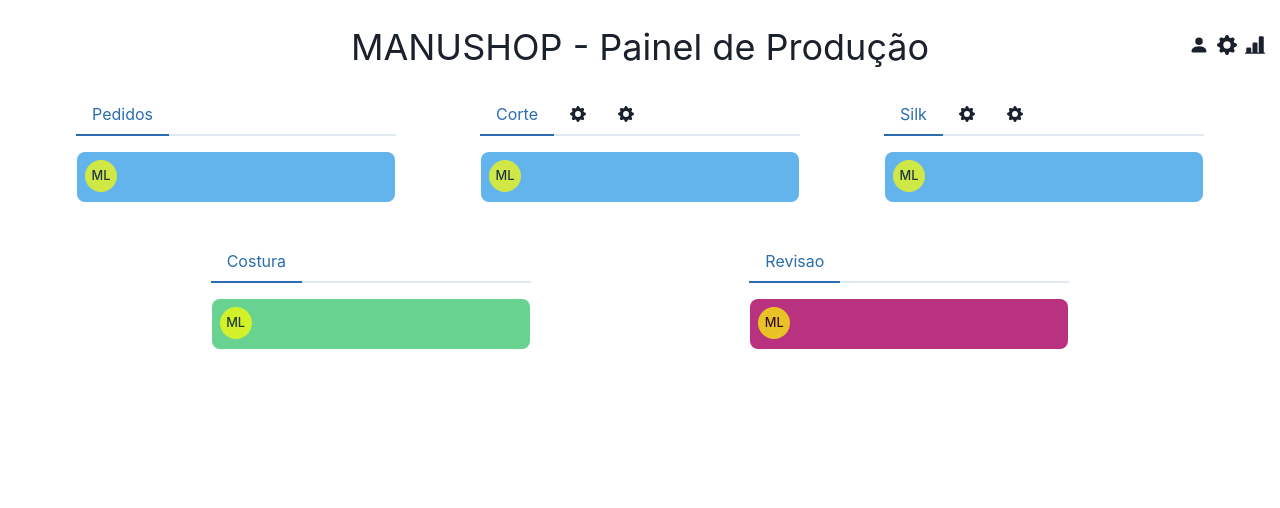
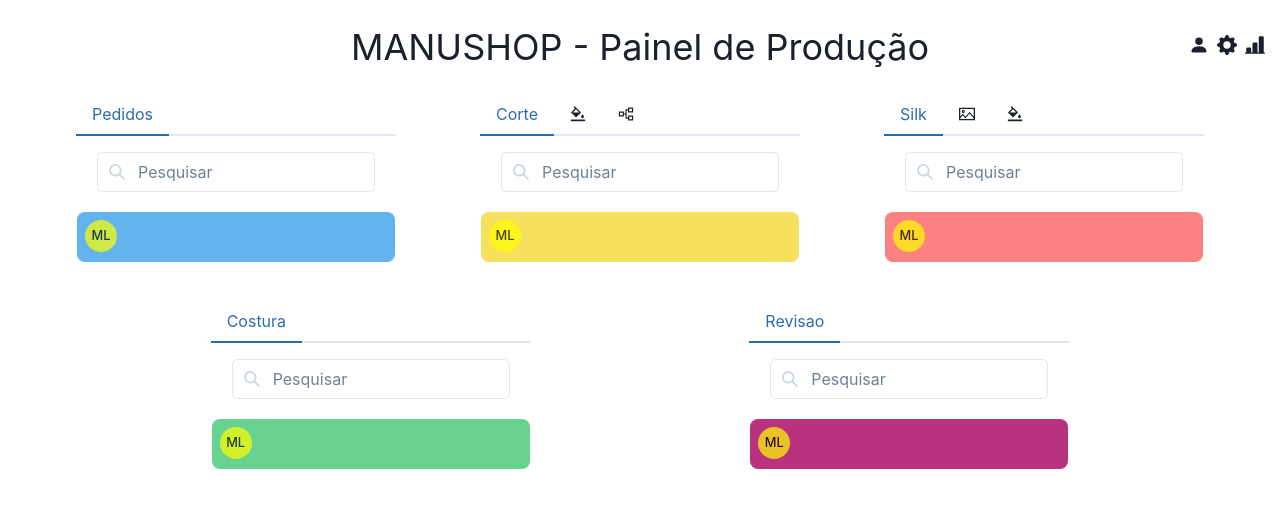
Before and after one commit to conectcoisas/manushop, a React (Vite) app: page / in a window 1280 px wide. Shown: the top 508 px of the page. Built offline with nearby package versions, Linux system fonts and the light colour scheme.

Commit message:
disign aprovado

```diff
--- a/package.json
+++ b/package.json
@@ -9,6 +9,7 @@
     "preview": "vite preview"
   },
   "dependencies": {
+    "@ant-design/icons": "^5.2.6",
     "@chakra-ui/icons": "^2.0.8",
     "@chakra-ui/react": "^2.2.6",
     "@emotion/react": "^11.10.0",
--- a/src/App.css
+++ b/src/App.css
@@ -14,7 +14,7 @@ html, body {
 }
 
 .container {
-    color: rgb(128, 128, 128);
+    color: rgb(255, 95, 95);
     display: flex;
     justify-content: space-between;
 }
--- a/src/App.tsx
+++ b/src/App.tsx
@@ -9,6 +9,7 @@ import { Drawer, Center, Button, Text, DrawerContent, DrawerHeader, Box, Input,
 import { InputLeftAddon, Select, Textarea, DrawerFooter, InputRightAddon } from '@chakra-ui/react'
 import { useDisclosure, ModalOverlay, IconButton  } from '@chakra-ui/react'
 import React from 'react'
+import { BgColorsOutlined, PictureOutlined, PartitionOutlined } from '@ant-design/icons';
 
 
 function App() {
@@ -32,11 +33,10 @@ function App() {
     columnWhithRevisao ]
 
   const [rezize, setResize] = useState(0)
-  const btnSetRezize = (rezizeColumn: any) => { setResize(rezizeColumn);
-    console.log(rezizeColumn)
-  }
+  const btnSetRezize = (rezizeColumn: any) => { setResize(rezizeColumn) }
 
   const [showPedidos, setShowPedidos] = useState(true)
+
   const [showCorte, setShowCorte] = useState(true)
   const [showSilk, setShowSilk] = useState(true)
   const [showCostura, setShowCostura] = useState(true)
@@ -118,25 +118,21 @@ function App() {
                   <TabList>
                     <Tab>Corte</Tab>
                     <Tab>
-                        <svg xmlns="http://www.w3.org/2000/svg" width="16" height="16" fill="currentColor" viewBox="0 0 16 16">
-                          <path d="M9.405 1.05c-.413-1.4-2.397-1.4-2.81 0l-.1.34a1.464 1.464 0 0 1-2.105.872l-.31-.17c-1.283-.698-2.686.705-1.987 1.987l.169.311c.446.82.023 1.841-.872 2.105l-.34.1c-1.4.413-1.4 2.397 0 2.81l.34.1a1.464 1.464 0 0 1 .872 2.105l-.17.31c-.698 1.283.705 2.686 1.987 1.987l.311-.169a1.464 1.464 0 0 1 2.105.872l.1.34c.413 1.4 2.397 1.4 2.81 0l.1-.34a1.464 1.464 0 0 1 2.105-.872l.31.17c1.283.698 2.686-.705 1.987-1.987l-.169-.311a1.464 1.464 0 0 1 .872-2.105l.34-.1c1.4-.413 1.4-2.397 0-2.81l-.34-.1a1.464 1.464 0 0 1-.872-2.105l.17-.31c.698-1.283-.705-2.686-1.987-1.987l-.311.169a1.464 1.464 0 0 1-2.105-.872l-.1-.34zM8 10.93a2.929 2.929 0 1 1 0-5.86 2.929 2.929 0 0 1 0 5.858z"/>
-                        </svg>
+                        <BgColorsOutlined color='black'/>
                     </Tab>
                     <Tab>
-                        <svg xmlns="http://www.w3.org/2000/svg" width="16" height="16" fill="currentColor" viewBox="0 0 16 16">
-                          <path d="M9.405 1.05c-.413-1.4-2.397-1.4-2.81 0l-.1.34a1.464 1.464 0 0 1-2.105.872l-.31-.17c-1.283-.698-2.686.705-1.987 1.987l.169.311c.446.82.023 1.841-.872 2.105l-.34.1c-1.4.413-1.4 2.397 0 2.81l.34.1a1.464 1.464 0 0 1 .872 2.105l-.17.31c-.698 1.283.705 2.686 1.987 1.987l.311-.169a1.464 1.464 0 0 1 2.105.872l.1.34c.413 1.4 2.397 1.4 2.81 0l.1-.34a1.464 1.464 0 0 1 2.105-.872l.31.17c1.283.698 2.686-.705 1.987-1.987l-.169-.311a1.464 1.464 0 0 1 .872-2.105l.34-.1c1.4-.413 1.4-2.397 0-2.81l-.34-.1a1.464 1.464 0 0 1-.872-2.105l.17-.31c.698-1.283-.705-2.686-1.987-1.987l-.311.169a1.464 1.464 0 0 1-2.105-.872l-.1-.34zM8 10.93a2.929 2.929 0 1 1 0-5.86 2.929 2.929 0 0 1 0 5.858z"/>
-                        </svg>
+                        <PartitionOutlined />
                     </Tab>
                   </TabList>
                   <TabPanels>
                     <TabPanel padding='0px' paddingTop='15px'>
-                        <Column width={columnsWhith[rezize][0]} column={ColumnType.PEDIDO} onRezize={btnSetRezize} />
+                        <Column width={columnsWhith[rezize][0]} column={ColumnType.CORTE} onRezize={btnSetRezize} />
                     </TabPanel>
                     <TabPanel padding='0px' paddingTop='15px'>
                         <Column width={columnsWhith[rezize][0]} column={ColumnType.SILK} onRezize={btnSetRezize}/>
                     </TabPanel >
                     <TabPanel padding='0px' paddingTop='15px'>
-                        <Column width={columnsWhith[rezize][0]} column={ColumnType.CORTE} onRezize={btnSetRezize} />
+                        <Column width={columnsWhith[rezize][0]} column={ColumnType.REVISAO} onRezize={btnSetRezize} />
                     </TabPanel>
                   </TabPanels>
                 </Tabs>
@@ -147,22 +143,18 @@ function App() {
                   <TabList>
                   <Tab>Silk</Tab>
                     <Tab>
-                        <svg xmlns="http://www.w3.org/2000/svg" width="16" height="16" fill="currentColor" viewBox="0 0 16 16">
-                          <path d="M9.405 1.05c-.413-1.4-2.397-1.4-2.81 0l-.1.34a1.464 1.464 0 0 1-2.105.872l-.31-.17c-1.283-.698-2.686.705-1.987 1.987l.169.311c.446.82.023 1.841-.872 2.105l-.34.1c-1.4.413-1.4 2.397 0 2.81l.34.1a1.464 1.464 0 0 1 .872 2.105l-.17.31c-.698 1.283.705 2.686 1.987 1.987l.311-.169a1.464 1.464 0 0 1 2.105.872l.1.34c.413 1.4 2.397 1.4 2.81 0l.1-.34a1.464 1.464 0 0 1 2.105-.872l.31.17c1.283.698 2.686-.705 1.987-1.987l-.169-.311a1.464 1.464 0 0 1 .872-2.105l.34-.1c1.4-.413 1.4-2.397 0-2.81l-.34-.1a1.464 1.464 0 0 1-.872-2.105l.17-.31c.698-1.283-.705-2.686-1.987-1.987l-.311.169a1.464 1.464 0 0 1-2.105-.872l-.1-.34zM8 10.93a2.929 2.929 0 1 1 0-5.86 2.929 2.929 0 0 1 0 5.858z"/>
-                        </svg>
+                        <PictureOutlined />
                     </Tab>
                     <Tab>
-                        <svg xmlns="http://www.w3.org/2000/svg" width="16" height="16" fill="currentColor" viewBox="0 0 16 16">
-                          <path d="M9.405 1.05c-.413-1.4-2.397-1.4-2.81 0l-.1.34a1.464 1.464 0 0 1-2.105.872l-.31-.17c-1.283-.698-2.686.705-1.987 1.987l.169.311c.446.82.023 1.841-.872 2.105l-.34.1c-1.4.413-1.4 2.397 0 2.81l.34.1a1.464 1.464 0 0 1 .872 2.105l-.17.31c-.698 1.283.705 2.686 1.987 1.987l.311-.169a1.464 1.464 0 0 1 2.105.872l.1.34c.413 1.4 2.397 1.4 2.81 0l.1-.34a1.464 1.464 0 0 1 2.105-.872l.31.17c1.283.698 2.686-.705 1.987-1.987l-.169-.311a1.464 1.464 0 0 1 .872-2.105l.34-.1c1.4-.413 1.4-2.397 0-2.81l-.34-.1a1.464 1.464 0 0 1-.872-2.105l.17-.31c.698-1.283-.705-2.686-1.987-1.987l-.311.169a1.464 1.464 0 0 1-2.105-.872l-.1-.34zM8 10.93a2.929 2.929 0 1 1 0-5.86 2.929 2.929 0 0 1 0 5.858z"/>
-                        </svg>
+                        <BgColorsOutlined />
                     </Tab>
                   </TabList>
                   <TabPanels>
                     <TabPanel padding='0px' paddingTop='15px'>
-                        <Column width={columnsWhith[rezize][0]} column={ColumnType.PEDIDO} onRezize={btnSetRezize} />
+                        <Column width={columnsWhith[rezize][0]} column={ColumnType.SILK} onRezize={btnSetRezize} />
                     </TabPanel >
                     <TabPanel padding='0px' paddingTop='15px'>
-                        <Column width={columnsWhith[rezize][0]} column={ColumnType.SILK} onRezize={btnSetRezize}/>
+                        <Column width={columnsWhith[rezize][0]} column={ColumnType.REVISAO} onRezize={btnSetRezize}/>
                     </TabPanel>
                     <TabPanel padding='0px' paddingTop='15px'>
                         <Column width={columnsWhith[rezize][0]} column={ColumnType.CORTE} onRezize={btnSetRezize} />
--- a/src/components/Column.tsx
+++ b/src/components/Column.tsx
@@ -1,9 +1,10 @@
-import {  Box,  Button, Collapse, Tabs, TabList, Tab, TabPanel, TabPanels   } from '@chakra-ui/react';
+import {  Box,  Button, InputGroup, InputLeftElement, Input, Tab, TabPanel, TabPanels, Center   } from '@chakra-ui/react';
 import useColumnDrop from '../hooks/useColumnDrop';
 import useColumnTasks from '../hooks/useColumnTasks';
 import { ColumnType } from '../utils/enums';
 import Task from './Task';
 import { useState } from 'react'
+import { ExternalLinkIcon, PhoneIcon, SearchIcon , DeleteIcon } from '@chakra-ui/icons';
 
 
 
@@ -11,7 +12,6 @@ function Column({ width, column, onRezize }: { width: string, column: ColumnType
 
   const { tasks, addEmptyTask, deleteTask, dropTaskFrom, swapTasks, updateTask } = useColumnTasks(column);
   const { dropRef, isOver } = useColumnDrop(column, dropTaskFrom);
- // const { dropRef2, isOver2 } = useColumnDrop(column, dropTaskFrom);
 
   const ColumnTasks =
   tasks.map((task, index) => (  <Task key={task.id} task={task} index={index}
@@ -22,9 +22,17 @@ function Column({ width, column, onRezize }: { width: string, column: ColumnType
 
   return (
     <Box w={width} margin='0' padding='1px'>
-                <Box ref={dropRef} minHeight='80px'>
-                    {ColumnTasks}
-                </Box>
+      <Center padding='20px' paddingTop='0px'>
+        <InputGroup>
+          <InputLeftElement onClick={addEmptyTask} >
+            <SearchIcon  color='gray.300'  />
+          </InputLeftElement>
+          <Input type='text' placeholder='Pesquisar' />
+        </InputGroup>
+      </Center>
+       <Box ref={dropRef} minHeight='80px'>
+           {ColumnTasks}
+      </Box>
     </Box>
   );
 }
--- a/src/components/Task.tsx
+++ b/src/components/Task.tsx
@@ -11,7 +11,6 @@ import { useToast, Icon } from '@chakra-ui/react'
 import { useDisclosure, Modal, ModalOverlay, ModalContent, ModalBody, ModalFooter, FormControl, ModalHeader, ModalCloseButton } from '@chakra-ui/react'
 import React from 'react'
 import { SimpleGrid, Divider, Stack, Image } from '@chakra-ui/react'
-import moment from 'moment'
 import { Avatar, AvatarBadge, AvatarGroup } from '@chakra-ui/react'
 
 import {
@@ -83,10 +82,10 @@ function Task({  index,  task,  onUpdate: handleUpdate,  onDropHover: handleDrop
 
               <Wrap display='flex' opacity={.7}  >
                   <WrapItem>
-                    <Avatar name='M L' size='sm' backgroundColor='yellow' margin='8px' color='black'/>
+                    <Avatar name='M L' size='sm' backgroundColor='yellow' margin='8px' color='black' onClick={handleDeleteClick} cursor='pointer'/>
                   </WrapItem>
                   <WrapItem>
-                    <Text as='b' marginTop='10px' fontSize='sm' color='white'>{task.id}</Text>
+                    <Text as='b' marginTop='10px' fontSize='sm' color='white' >{task.id}</Text>
                   </WrapItem>
               </Wrap>
 
@@ -103,7 +102,7 @@ function Task({  index,  task,  onUpdate: handleUpdate,  onDropHover: handleDrop
                     <ModalContent >
 
                       <ModalHeader margin='0px' color='blue.500'>
-                            Pedido {task.id} -  { moment().format('DD/MM/YY')  } - Shopee
+                            Pedido {task.id} - 06/10/2024 - Shopee
                       </ModalHeader>
                       <ModalCloseButton />
 
--- a/src/hooks/useColumnTasks.ts
+++ b/src/hooks/useColumnTasks.ts
@@ -24,7 +24,7 @@ function useColumnTasks(column: ColumnType) {
       }
 
       const newColumnTask: TaskModel = {
-        id:  Math.floor(Math.random() * 99).toString(),
+        id:  Math.floor(Math.random() * 99999).toString(),
         //id: uuidv4(),
         title: `Novo ${column}`,
         color: pickChakraRandomColor('.400'),
--- a/src/utils/helpers.ts
+++ b/src/utils/helpers.ts
@@ -1,6 +1,6 @@
 const colors = [
-  'rgb(214, 214, 214)',
-  'rgb(43, 211, 0)',
+  'gray',
+  'rgb(255, 95, 95)',
   'rgb(7, 197, 105)',
 ];
 
```
Also changed, not shown: 1 other file (tests, documents, lock files or other folders).
